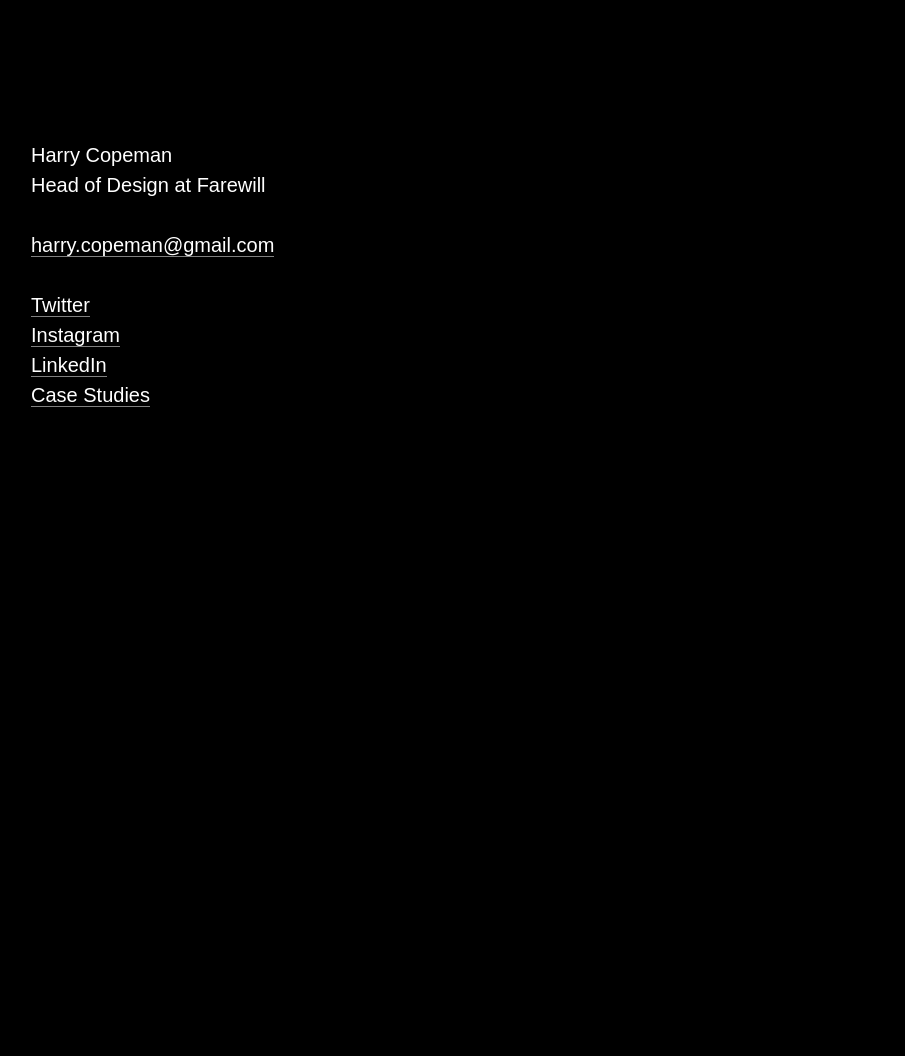
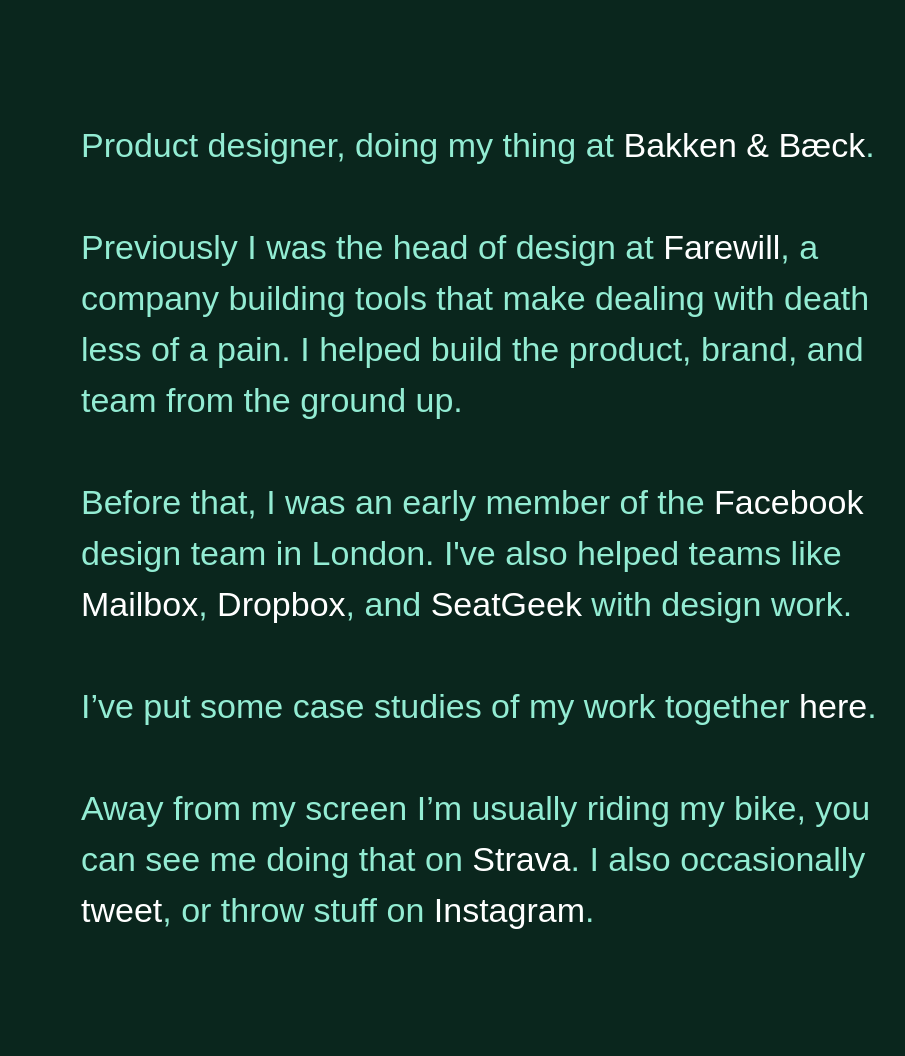
Before and after one commit to harrycopeman/harrycopeman.com, a PHP site: page / in a window 1280 px wide. Shown: the whole page, without its empty margins (49-954 px from the left). Before the commit the page ends 407 px from the top, so only its background shows below. Run offline with PHP 8.4, Linux system fonts and the light colour scheme; some libraries are stand-ins or nearby versions.

Commit message:
New job + greeeeeen

```diff
--- a/assets/css/style.css
+++ b/assets/css/style.css
@@ -12,7 +12,7 @@
 }
 
 ::selection {
-  background: #000;
+  background: transparent;
   color: white;
 }
 
@@ -26,7 +26,7 @@ img, video {
 .span {
     width:100%;
     min-width:260px;
-    max-width: 1200px;
+    max-width: 1100px;
     margin: auto;
 }
 /*Clears Childern Elements*/
@@ -98,8 +98,8 @@ img, video {
 
 
 body {
-  background: #000;
-  color: #fff;
+  background: #0A261D;
+  color: #93ECD3;
   font-family: "franklin-gothic-urw", sans-serif;
   line-height: 100%;
   -webkit-font-smoothing: antialiased;
@@ -107,11 +107,11 @@ body {
   overflow-x: hidden;
   transition: all 0.4s ease-in-out;
   word-wrap: break-word;
-  padding: 100px 0 100px 0;
+  padding: 80px 0 80px 0;
 }
 @media screen and (max-width: 600px) {
   body{
-      padding: 40px 0 40px 0;
+      padding: 10px 0 0px 0;
     }
 }
 .case-study{
@@ -119,8 +119,14 @@ body {
   color: #333333;
 }
 p {
-  font-size: 20px;
+  font-size: 34px;
   line-height: 1.5;
+  max-width: 800px;
+}
+@media screen and (max-width: 700px) {
+  p{
+              font-size: 24px;
+            }
 }
 h1 {
   font-size: 30px;
@@ -135,6 +141,7 @@ h2 {
 }
 a {
   color: inherit;
+  text-decoration: none;
 }
 strong {
   font-weight: inherit;
@@ -145,10 +152,9 @@ strong {
    -moz-transition: .2s ease-in-out;
    -webkit-transition: .2s ease-in-out;
   text-decoration: none;
-  border-bottom: 1px solid gray;
+  color: white;
 }
 .homepage a:hover {
-  border-bottom: 1px solid white;
 }
 #work img, {
   transition: .2s ease-in-out;
@@ -257,3 +263,9 @@ strong {
     }
 
   }
+
+
+
+a #one {
+  color: red;
+}
--- a/index.html
+++ b/index.html
@@ -24,14 +24,15 @@
 <section class="span">
   <div class="loop-12">
     <div class="loop-12">
-      <p>Harry Copeman<br>
-      Head of Design at Farewill<br><br>
-      <a href="mailto:harry.copeman@gmail.com">harry.copeman@gmail.com</a><br><br>
-      <a href="https://twitter.com/harrycopeman">Twitter</a><br>
-      <a href="https://www.instagram.com/harrycopeman/?hl=en">Instagram</a><br>
-      <a href="https://www.linkedin.com/in/harrycopeman/">LinkedIn</a><br>
-      <a href="http://harrycopeman.com/work/">Case Studies</a>
-      </p>
+      <p>Product designer, doing my thing at <a href="https://bakkenbaeck.com">Bakken & Bæck</a>.<br><br>
+
+Previously I was the head of design at <a href="https://farewill.com">Farewill</a>, a company building tools that make dealing with death less of a pain. I helped build the product, brand, and team from the ground up.<br><br>
+
+Before that, I was an early member of the <a href="https://www.facebook.com">Facebook</a> design team in London. I've also helped teams like <a href="https://www.theverge.com/2012/12/13/3759494/mailbox-for-iphone-email-app">Mailbox</a>, <a href="https://www.dropbox.com">Dropbox</a>, and <a href="http://seatgeek.com">SeatGeek</a> with design work.<br><br>
+
+I’ve put some case studies of my work together <a href="work">here</a>.<br><br>
+
+Away from my screen I’m usually riding my bike, you can see me doing that on <a href="https://www.strava.com/athletes/3781881">Strava</a>. I also occasionally <a href="https://twitter.com/harrycopeman">tweet</a>, or throw stuff on <a href="https://www.instagram.com/harrycopeman/">Instagram</a>.</p>
 
     </div>
   </div>
```
